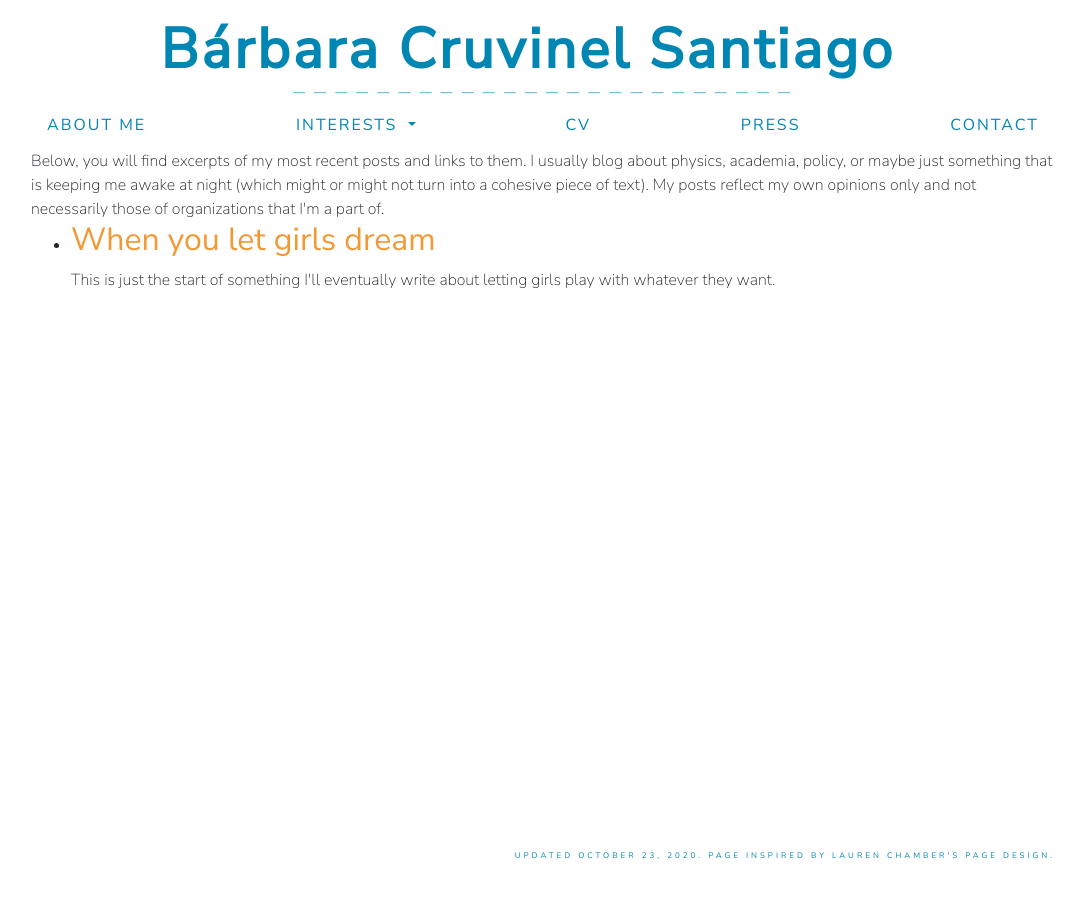
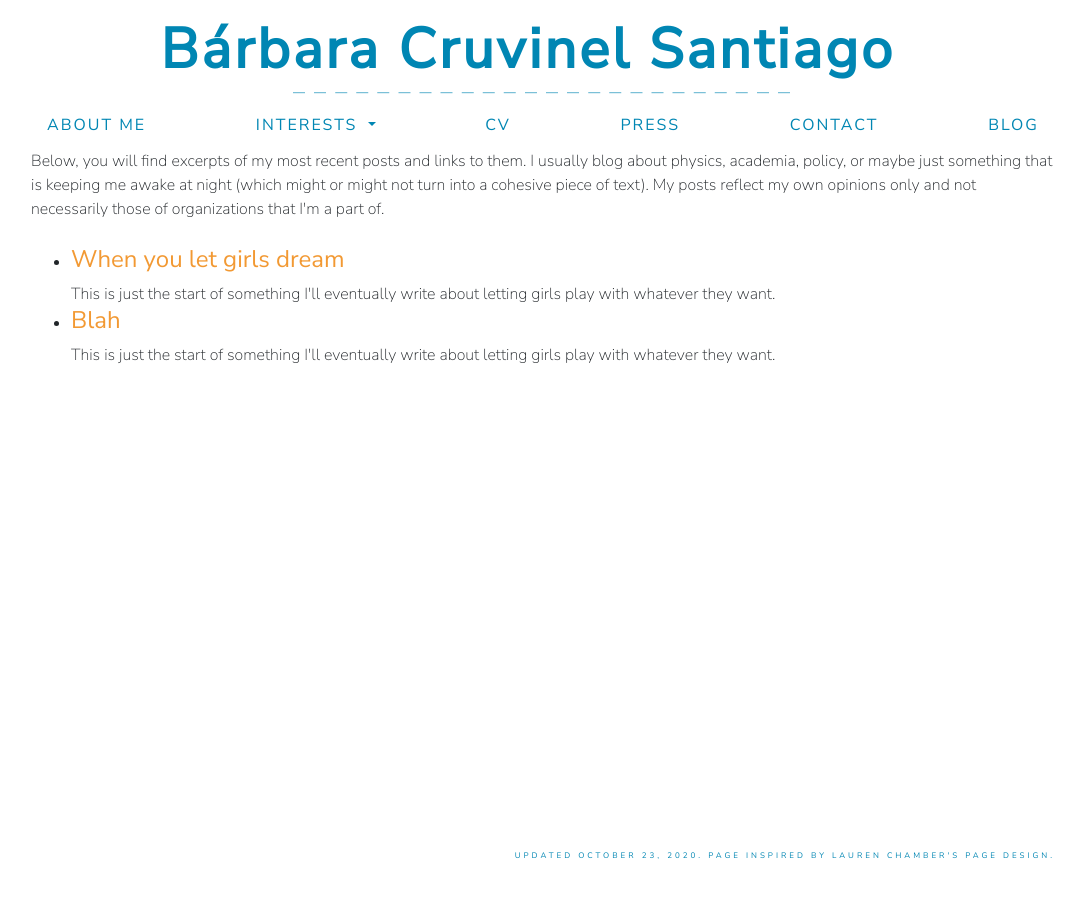
Before and after one commit to barbaracrusan/barbaracrusan.github.io, a Jekyll site: the page built from blog.html, in a window 1280 px wide. Shown: the whole page, without its empty margins (97-1181 px from the left). Built offline with Jekyll 4.4.1, drawn with Linux system fonts in a browser that asks for light colours; nearby versions of some CDN libraries.

Commit message:
update nav

```diff
--- a/_includes/head.html
+++ b/_includes/head.html
@@ -9,13 +9,13 @@
     <title> {{ page.title }} - {{ site.title }}</title>
 
     <!-- Bootstrap core CSS -->
-    <link href="css/bootstrap.min.css" rel="stylesheet">
+    <link href="/css/bootstrap.min.css" rel="stylesheet">
 
     <!-- Custom styles for this template -->
-    <link href="css/product.css" rel="stylesheet">
-    <link href="css/sticky-footer.css" rel="stylesheet">
-    <link href="css/modal.css" rel="stylesheet">
-    <link href="css/custom.css?version=20190926" rel="stylesheet">
+    <link href="/css/product.css" rel="stylesheet">
+    <link href="/css/sticky-footer.css" rel="stylesheet">
+    <link href="/css/modal.css" rel="stylesheet">
+    <link href="/css/custom.css?version=20190926" rel="stylesheet">
 
     <!-- Specify font -->
     <link href="https://fonts.googleapis.com/css?family=Nunito+Sans:200,400" rel="stylesheet">
--- a/_includes/nav.html
+++ b/_includes/nav.html
@@ -16,6 +16,7 @@
     <a class="menu-item" href="cv.html">CV</a>
     <a class="menu-item" href="press.html">PRESS</a>
     <a class="menu-item" href="contact.html">CONTACT</a>
+    <a class="menu-item" href="blog.html">BLOG</a>
   </nav>
 
   <!-- Add mobile navigation bar -->
@@ -47,6 +48,7 @@
             <li><a class="menu-item" href="cv.html">CV</a><br></li>
             <li><a class="menu-item" href="press.html">PRESS</a><br></li>
             <li><a class="menu-item" href="contact.html">CONTACT</a></li>
+            <li><a class="menu-item" href="blog.html">BLOG</a><br></li>
           </ul>
         </div>
       </span>
--- a/_layouts/nav.html
+++ b/_layouts/nav.html
@@ -18,8 +18,8 @@
     ================================================== -->
     <!-- Placed at the end of the document so the pages load faster -->
     <script src="https://code.jquery.com/jquery-3.2.1.slim.min.js" integrity="sha384-KJ3o2DKtIkvYIK3UENzmM7KCkRr/rE9/Qpg6aAZGJwFDMVNA/GpGFF93hXpG5KkN" crossorigin="anonymous"></script>
-    <script src="js/vendor/popper.min.js"></script>
-    <script src="js/bootstrap.min.js"></script>
-    <script src="js/modal.js"></script>
+    <script src="/js/vendor/popper.min.js"></script>
+    <script src="/js/bootstrap.min.js"></script>
+    <script src="/js/modal.js"></script>
   </body>
 </html>
--- a/_layouts/post.html
+++ b/_layouts/post.html
@@ -1,6 +1,7 @@
 ---
 layout: nav
 ---
+
 <h1>{{ page.title }}</h1>
 <p>{{ page.date | date_to_string }} - {{ page.author }}</p>
 
--- /dev/null
+++ b/_posts/2018-08-21-Blah.html
@@ -0,0 +1,6 @@
+---
+layout: post
+author: Bárbara Cruvinel Santiago
+---
+
+This is just the start of something I'll eventually write about letting girls play with whatever they want.
--- a/blog.html
+++ b/blog.html
@@ -6,13 +6,16 @@ title: BLOG
 <main>
 
 Below, you will find excerpts of my most recent posts and links to them. I usually blog about physics, academia, policy, or maybe just something that is keeping me awake at night (which might or might not turn into a cohesive piece of text). My posts reflect my own opinions only and not necessarily those of organizations that I'm a part of.
-<br>
+<br><br>
 
 <ul>
   {% for post in site.posts %}
     <li>
-      <h2><a href="{{ post.url }}">{{ post.title }}</a></h2>
+      <h4><a href="{{ post.url }}">{{ post.title }}</a></h4>
       {{ post.excerpt }}
+      <br>
+      <!-- <a class="btn btn-outline-secondary my-2 mx-2" role="button"
+         href="{{ post.url }}">READ MORE</a> -->
     </li>
   {% endfor %}
 </ul>
```
Also changed, not shown: 1 other file.
